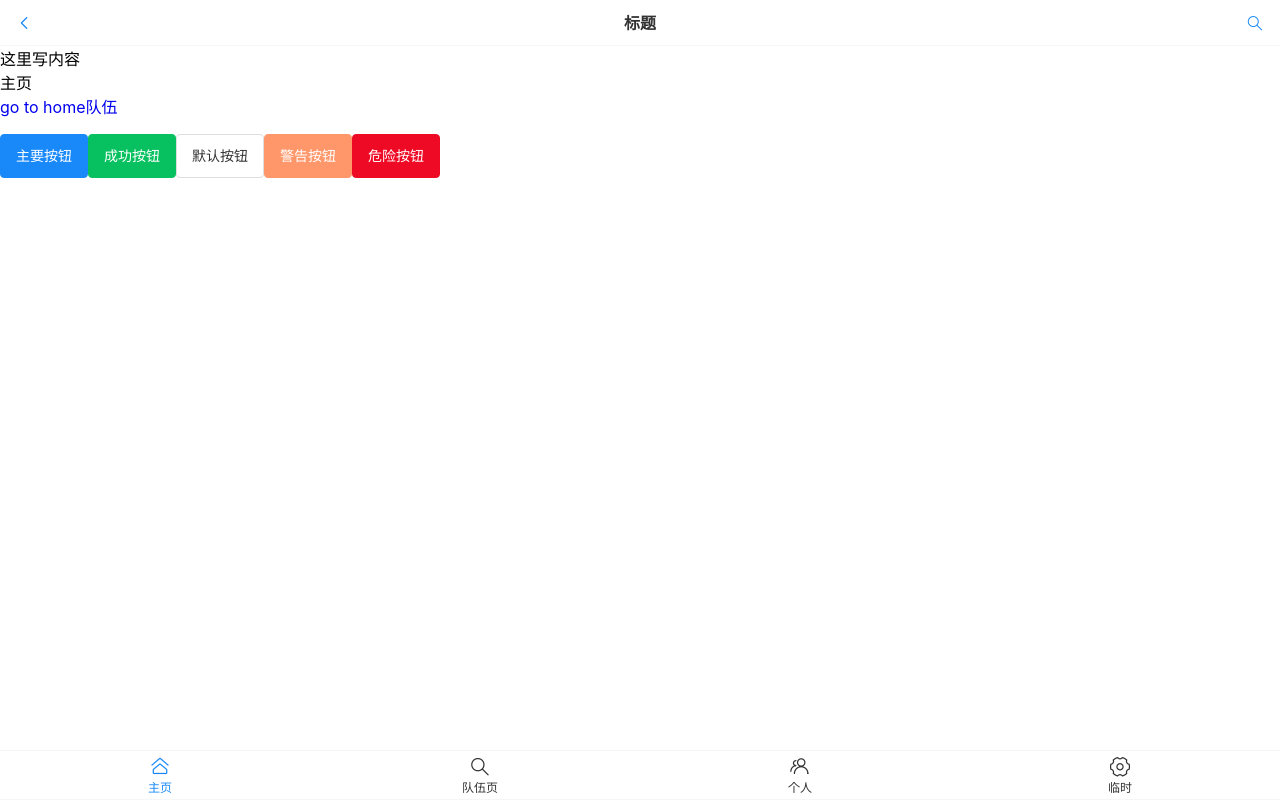
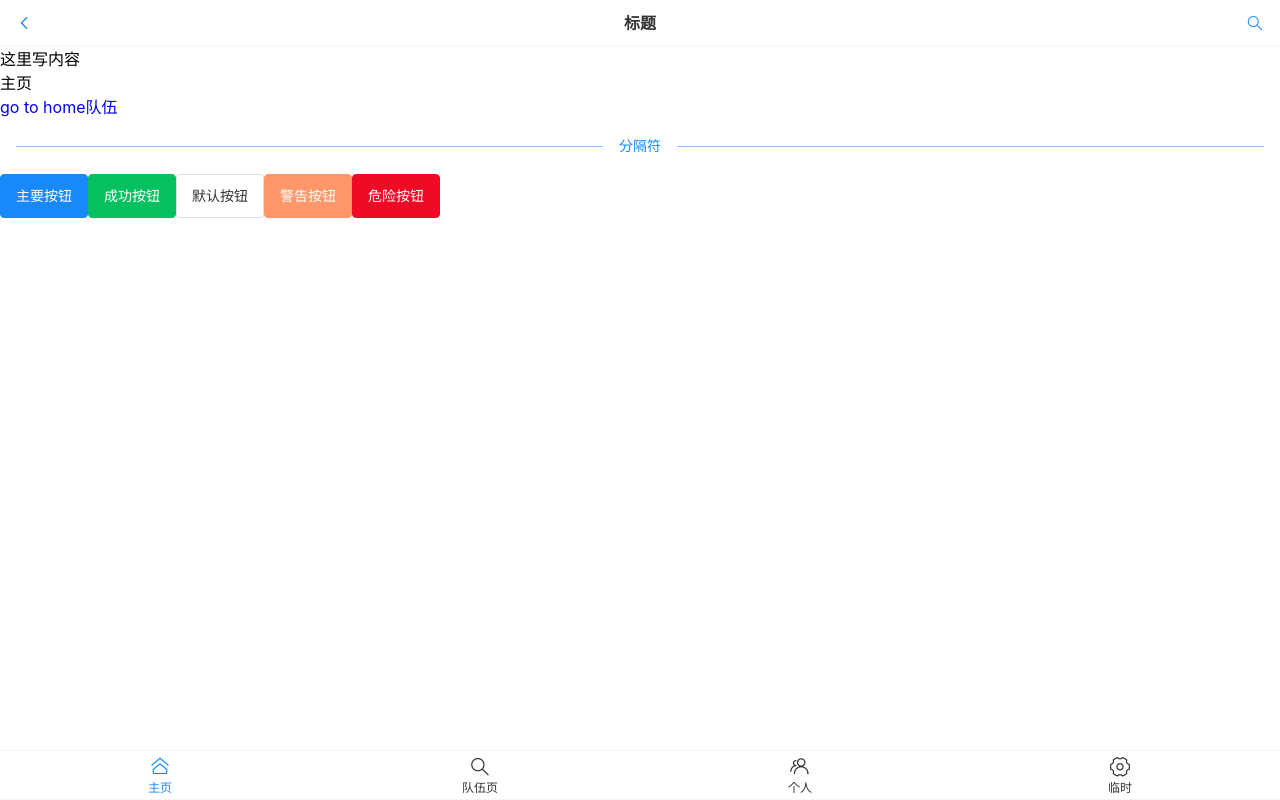
Before and after one commit to zhengqingquan/shanbei-user-front-vue, a Vue app: page / in a window 1280 px wide. Built offline with nearby package versions, Linux system fonts and the light colour scheme.

Commit message:
修改分割线前端

```diff
--- a/src/components/MyDivider.vue
+++ b/src/components/MyDivider.vue
@@ -1,14 +1,25 @@
 <!--分隔符-->
 
 <template>
-  <div class="my-divider"></div>
+  <van-divider class="my-divider" :style="{borderColor: '#1989fa'}">
+    分隔符
+  </van-divider>
 </template>
 
-<script>
+<script setup>
 </script>
 
 <style scoped>
 .my-divider {
   margin-bottom: 16px;
+  color: #1989fa;
+  /*padding是CSS中的一个盒模型属性，用于设置一个元素的内边距（padding）。
+  内边距是元素内容和元素边框之间的空白区域，它可以用于控制元素内容与元素边框之间的距离，也可以用于增加元素的可点击面积。
+  padding属性可以使用一个值、两个值、三个值或四个值来设置。
+  当使用一个值时，该值表示所有四个方向的内边距大小；
+  当使用两个值时，第一个值表示上下方向的内边距大小，第二个值表示左右方向的内边距大小；
+  当使用三个值时，第一个值表示上方的内边距大小，第二个值表示左右方向的内边距大小，第三个值表示下方的内边距大小；
+  当使用四个值时，它们依次表示上、右、下、左四个方向的内边距大小。*/
+  padding: 0 16px;
 }
 </style>
```
